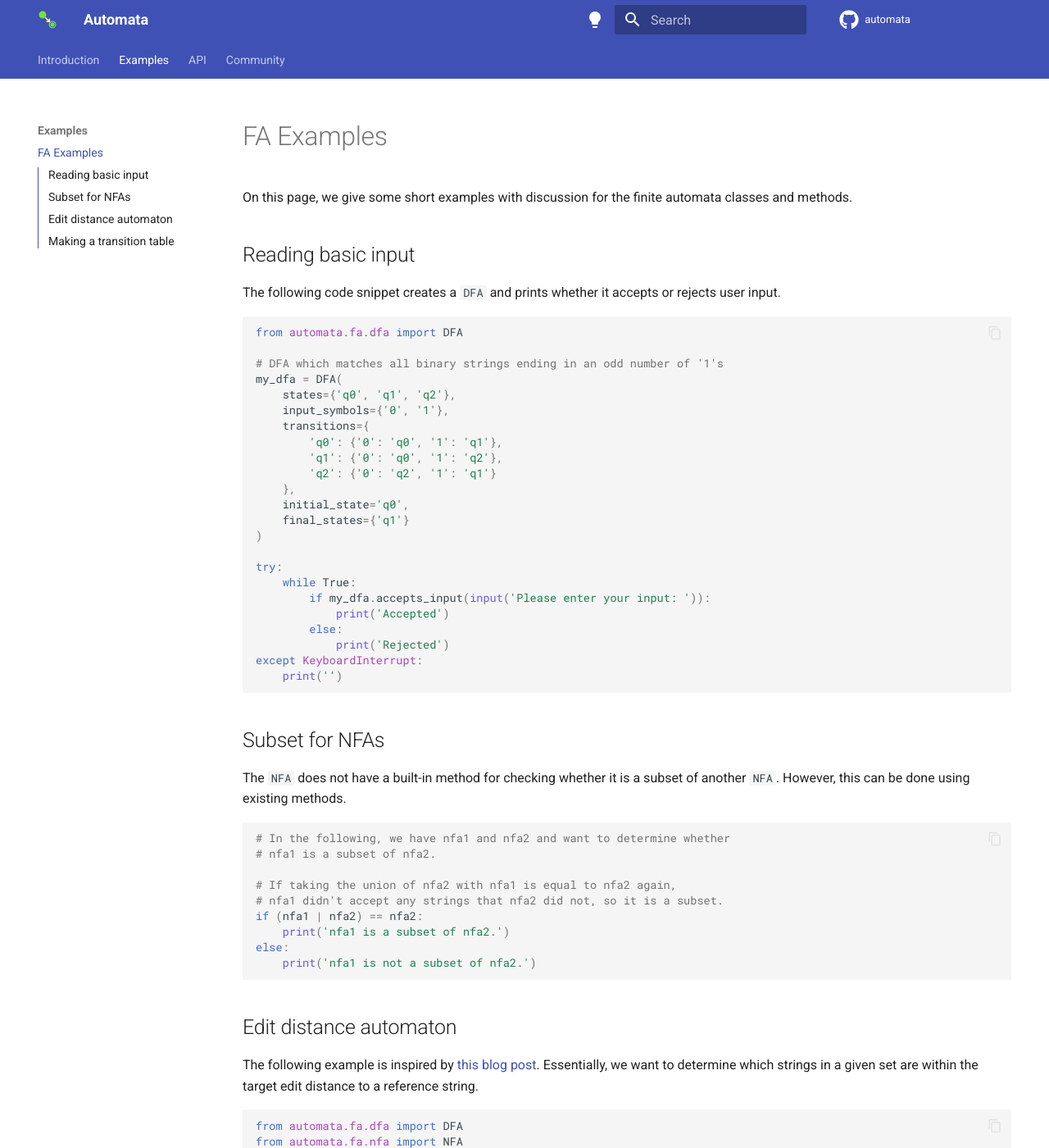
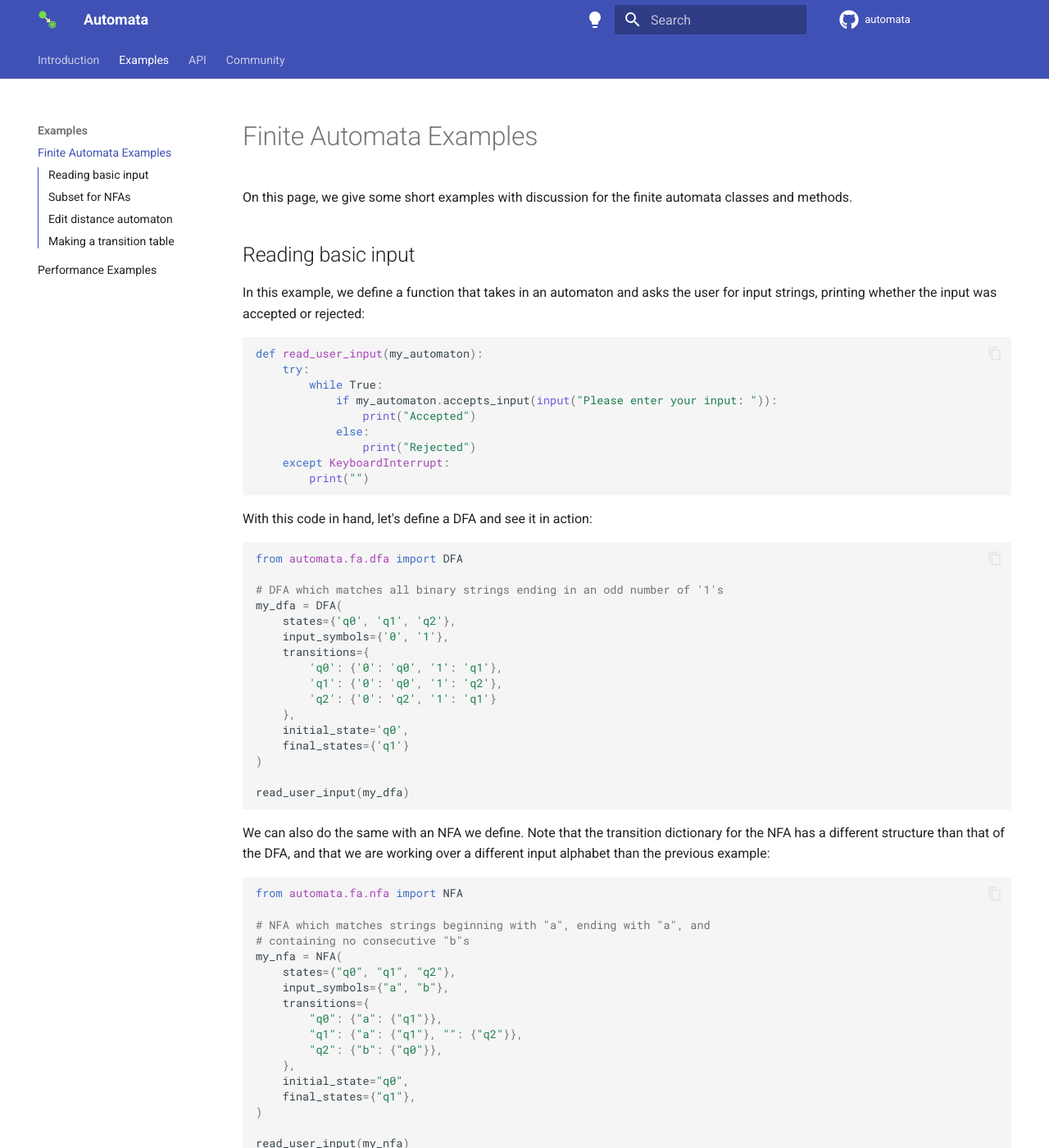
Before and after one commit to caleb531/automata, an MkDocs documentation site: the page built from docs/examples/fa-examples.md, in a window 1280 px wide and 1400 px high. Shown: the whole window at 82% size. Built offline with MkDocs 1.6.1 and Material for MkDocs 9.7.7, drawn with Linux system fonts in a browser that asks for light colours; comment, search, counter and statistics services are not loaded; some of the changed text lies outside the part shown.

Commit message:
docs: Additions for review (#217)
* Added the first examples of perf

* Added randomized regex example

* Fixed typos

* Extend examples and add note

* Enhanced examples

* Update docs/examples/fa-examples.md

Co-authored-by: Caleb Evans <caleb@calebevans.me>

* Update docs/examples/perf-examples.md

Co-authored-by: Caleb Evans <caleb@calebevans.me>

---------

Co-authored-by: Caleb Evans <caleb@calebevans.me>

````diff
--- a/docs/examples/fa-examples.md
+++ b/docs/examples/fa-examples.md
@@ -1,12 +1,27 @@
-# FA Examples
+# Finite Automata Examples
 
 On this page, we give some short examples with discussion for the finite
 automata classes and methods.
 
 ## Reading basic input
 
-The following code snippet creates a `DFA` and prints whether it accepts or
-rejects user input.
+In this example, we define a function that takes in an automaton
+and asks the user for input strings, printing whether the input was
+accepted or rejected:
+
+```python
+def read_user_input(my_automaton):
+    try:
+        while True:
+            if my_automaton.accepts_input(input("Please enter your input: ")):
+                print("Accepted")
+            else:
+                print("Rejected")
+    except KeyboardInterrupt:
+        print("")
+```
+
+With this code in hand, let's define a DFA and see it in action:
 
 ```python
 from automata.fa.dfa import DFA
@@ -24,76 +39,113 @@
     final_states={'q1'}
 )
 
-try:
-    while True:
-        if my_dfa.accepts_input(input('Please enter your input: ')):
-            print('Accepted')
-        else:
-            print('Rejected')
-except KeyboardInterrupt:
-    print('')
+read_user_input(my_dfa)
+```
+
+We can also do the same with an NFA we define. Note that the
+transition dictionary for the NFA has a different structure than
+that of the DFA, and that we are working over a different input
+alphabet than the previous example:
+
+```python
+from automata.fa.nfa import NFA
+
+# NFA which matches strings beginning with "a", ending with "a", and
+# containing no consecutive "b"s
+my_nfa = NFA(
+    states={"q0", "q1", "q2"},
+    input_symbols={"a", "b"},
+    transitions={
+        "q0": {"a": {"q1"}},
+        "q1": {"a": {"q1"}, "": {"q2"}},
+        "q2": {"b": {"q0"}},
+    },
+    initial_state="q0",
+    final_states={"q1"},
+)
+
+read_user_input(my_nfa)
 ```
 
 ## Subset for NFAs
 
 The `NFA` does not have a built-in method for checking whether it is a subset
-of another `NFA`. However, this can be done using existing methods.
+of another `NFA`. However, this can be done using existing methods in the
+package. See the following function and example usages:
 
 ```python
-# In the following, we have nfa1 and nfa2 and want to determine whether
-# nfa1 is a subset of nfa2.
+import string
+from automata.fa.nfa import NFA
 
-# If taking the union of nfa2 with nfa1 is equal to nfa2 again,
-# nfa1 didn't accept any strings that nfa2 did not, so it is a subset.
-if (nfa1 | nfa2) == nfa2:
-    print('nfa1 is a subset of nfa2.')
-else:
-    print('nfa1 is not a subset of nfa2.')
+def is_subset(nfa1, nfa2):
+    # In the following, we have nfa1 and nfa2 and want to determine whether
+    # nfa1 is a subset of nfa2.
 
+    # If taking the union of nfa2 with nfa1 is equal to nfa2 again,
+    # nfa1 didn't accept any strings that nfa2 did not, so it is a subset.
+    return nfa1.union(nfa2) == nfa2
+
+
+alphabet = set(string.ascii_lowercase)
+
+nfa1 = NFA.from_regex("abc", input_symbols=alphabet)
+nfa2 = NFA.from_regex("(abc)|(def)", input_symbols=alphabet)
+nfa3 = NFA.from_regex("a*bc", input_symbols=alphabet)
+
+print(is_subset(nfa1, nfa2))  # True
+print(is_subset(nfa1, nfa3))  # True
+print(is_subset(nfa2, nfa3))  # False
 ```
 
 ## Edit distance automaton
 
 The following example is inspired by [this blog post][levelshtein-article].
 Essentially, we want to determine which strings in a given set are within
-the target edit distance to a reference string.
+the target edit distance to a reference string. We do this by creating an
+edit distance NFA and intersecting it with a DFA recognizing our original
+set of strings:
 
 [levelshtein-article]: http://blog.notdot.net/2010/07/Damn-Cool-Algorithms-Levenshtein-Automata
 
 
+```python
+import string
 
-```python
 from automata.fa.dfa import DFA
 from automata.fa.nfa import NFA
-import string
 
-input_symbols = set(string.ascii_lowercase)
 
-# Construct DFA recognizing target words
-target_words = {'these', 'are', 'target', 'words', 'them', 'those'}
+def words_within_edit_distance(edit_distance, reference_string, target_words):
+    input_symbols = set(string.ascii_lowercase)
 
-target_words_dfa = DFA.from_finite_language(
-  input_symbols,
-  target_words,
-)
+    # Construct DFA recognizing target words
+    target_words_dfa = DFA.from_finite_language(
+        input_symbols,
+        target_words,
+    )
 
-# Next, construct NFA recognizing all strings
-# within given edit distance of target word
-reference_string = 'they'
+    # Next, construct NFA recognizing all strings
+    # within given edit distance of target word
+    words_within_edit_distance_dfa = DFA.from_nfa(
+        NFA.edit_distance(
+            input_symbols,
+            reference_string,
+            edit_distance,
+        )
+    )
+
+    # Take intersection and return results
+    found_words_dfa = target_words_dfa & words_within_edit_distance_dfa
+    return set(found_words_dfa)
+
+
+target_words = {"these", "are", "target", "words", "them", "those"}
+reference_string = "they"
 edit_distance = 2
 
-words_within_edit_distance_dfa = DFA.from_nfa(
-  NFA.edit_distance(
-    input_symbols,
-    reference_string,
-    edit_distance,
-  )
-)
+found_words = words_within_edit_distance(edit_distance, reference_string, target_words)
 
-# Take intersection and print results
-found_words_dfa = target_words_dfa & words_within_edit_distance_dfa
-found_words = list(found_words_dfa)
-
+# Set is {"these", "them"}
 print(
     f"All words within edit distance {edit_distance} of "
     f"'{reference_string}': {found_words}"
--- a/mkdocs.yml
+++ b/mkdocs.yml
@@ -118,6 +118,7 @@
       - characteristics.md
   - Examples:
       - examples/fa-examples.md
+      - examples/perf-examples.md
   - API:
       - api/index.md
       - Class Automaton: api/class-automaton.md
````
Also changed, not shown: docs/examples/perf-examples.md (added, +120 -0 lines), docs/index.md (+3 -0 lines).
